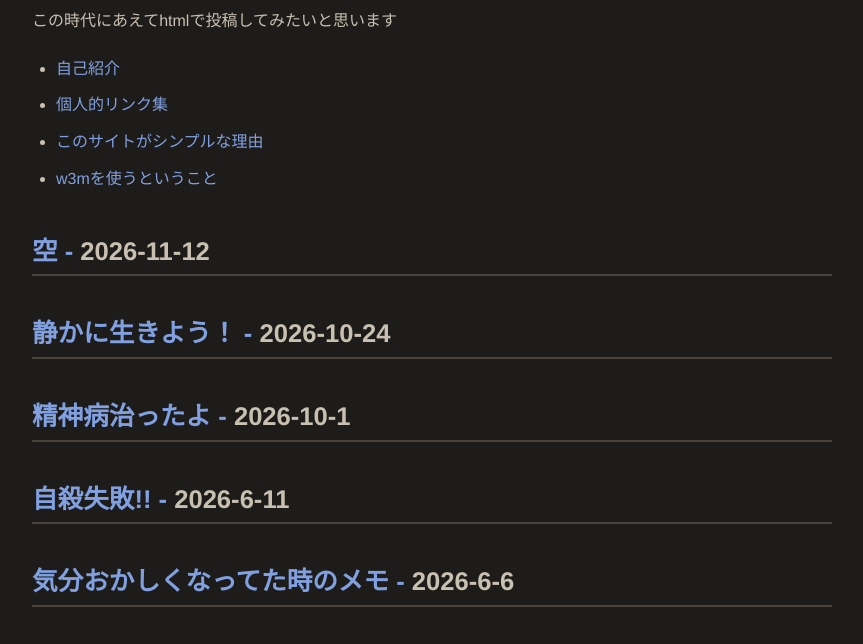
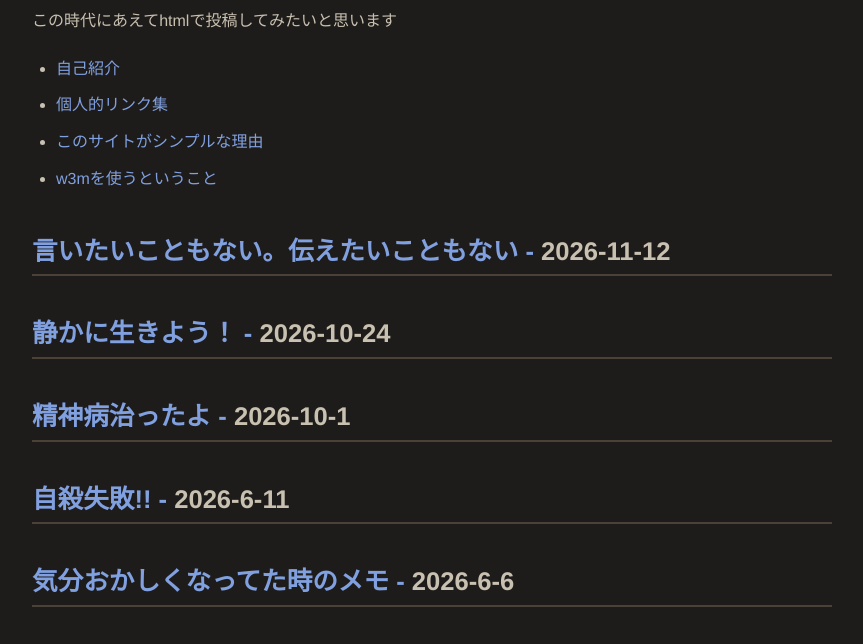
Before and after one commit to iorin006/iorin006_blog, a plain HTML site: page index.html in a window 1280 px wide. Shown: the part 134-778 px from the top of the page, without its empty margins (208-1071 px from the left). Drawn offline with Linux system fonts and the light colour scheme.

Commit message:
Update heading text for November 12 entry

```diff
--- a/index.html
+++ b/index.html
@@ -15,7 +15,7 @@
         <li><a href="site.html">このサイトがシンプルな理由</a></li>
         <li><a href="w3m.html">w3mを使うということ</a></li>
     </ul>
-    <h2><a href="2026-11-12.html">空 - </a>2026-11-12</h2>
+    <h2><a href="2026-11-12.html">言いたいこともない。伝えたいこともない - </a>2026-11-12</h2>
     <h2><a href="2026-10-24.html">静かに生きよう！ - </a>2026-10-24</h2>
     <h2><a href="2026-10-1.html">精神病治ったよ - </a>2026-10-1</h2>
     <h2><a href="2026-6-11.html">自殺失敗!! - </a>2026-6-11</h2>
```
